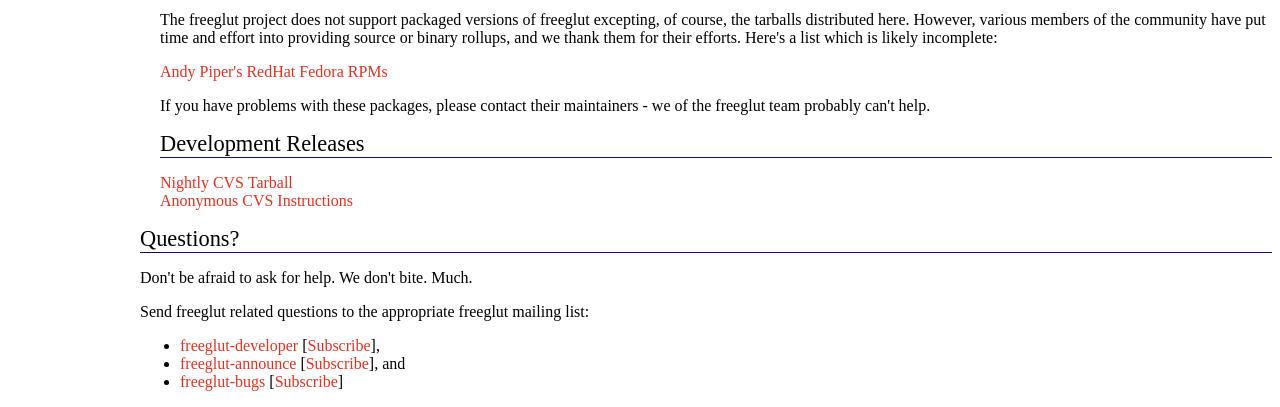
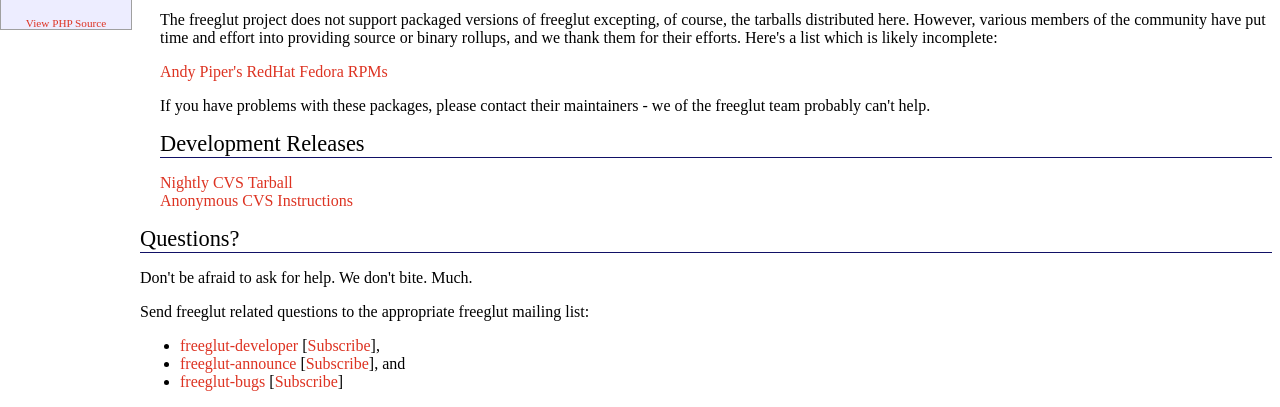
Before and after one commit to Distrotech/freeglut, a PHP site: page /index.php in a window 1280 px wide. Shown: the part 688-1095 px from the top of the page. Run offline with PHP 8.4, Linux system fonts and the light colour scheme; data that the repository does not hold is empty; some libraries are stand-ins or nearby versions.

Commit message:
Add in a "view PHP source" option to all webpages that links to CVS. Clean up the template file a little more for kicks. :)
git-svn-id: http://svn.code.sf.net/p/freeglut/code/trunk/freeglut@419 7f0cb862-5218-0410-a997-914c9d46530a

```diff
--- a/web-src/template.php
+++ b/web-src/template.php
@@ -56,20 +56,36 @@ function printMenuItem($item, $current_page) {
 
 function generateSideBar($current_page) {
 	global $sidebarentries;
-	echo "<div class=\"navbar-left\">";
+	echo "<div class=\"navbar-left\">"; # Open the navbar
 
+	# Print out the logo!
 	echo "<div class=\"navbar-header\"><a href=\"/\"><img src=\"/images/freeglut_logo.png\" border=\"0\"></a></div>
 	<div class=\"navbar-smalltext\">The Free OpenGL Utility Toolkit</div><br>";
 
+	# Print out each sidebar entry one by one...
 	reset($sidebarentries);
 	while (next($sidebarentries)) {
 		printMenuItem(current($sidebarentries), $current_page);
 	}
 
-	echo "<br>
-	<div class=\"navbar-header\"><a href=\"http://sourceforge.net/\"><img src=\"http://sourceforge.net/sflogo.php?group_id=1032&type=4\" border=\"0\"></a></div>";
+	# This allows a user to view our PHP source... it's in CVS anyway, and why not spread the love of
+	# slick web page design? ;)
+	$cvs_location = "http://cvs.sourceforge.net/viewcvs.py/freeglut/freeglut/web-src$current_page?view=auto";
 
-	echo "</div>";
+	# Print the SourceForge logo button and the "View source" link
+	echo "
+	<br>
+	<div class=\"navbar-header\">
+		<a href=\"http://sourceforge.net/\"><img src=\"http://sourceforge.net/sflogo.php?group_id=1032&type=4\" border=\"0\"></a>
+	</div>
+	<br>
+	<div class=\"navbar-smalltext\" style=\"font-style: normal;\">
+		<a href=\"$cvs_location\">View PHP Source</a>
+	</div>
+	";
+
+	echo "</div>"; # Close the navbar.
+
 }
 
 function setPageTitle($title_inc) {
```
